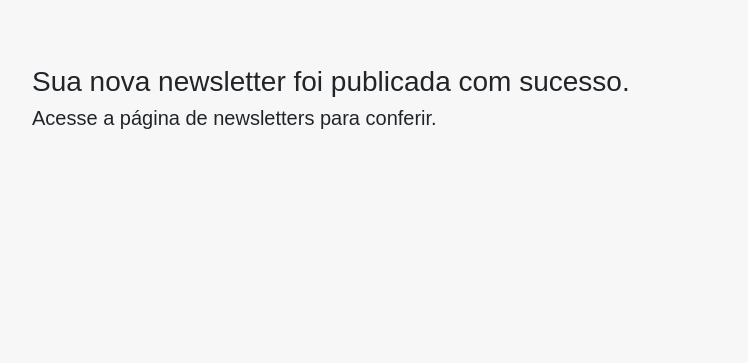
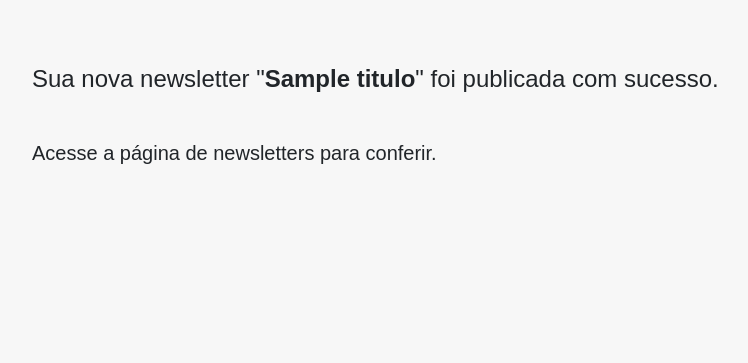
Before and after one commit to fczanetti/mcfields, a Django app: template mcfields/newsletter/templates/newsletter/post_newsletter_success.html in a window 1280 px wide. Shown: the part 96-459 px from the top of the page, without its empty margins (224-972 px from the left). Run offline with Django 5.2, Linux system fonts and the light colour scheme; the template is opened without the code that fills it: most values are stand-ins (such as "Sample title", 1, 10 or a date in 2020); some libraries are stand-ins or nearby versions.

Commit message:
Título da newsletter inserido na página de postagem com sucesso.
close #76

```diff
--- a/mcfields/newsletter/static/newsletter/css/post_newsletter_success.css
+++ b/mcfields/newsletter/static/newsletter/css/post_newsletter_success.css
@@ -1,5 +1,9 @@
 #main-cont-sucess {
     padding: 5% 20%;
+}
+
+#msg-success {
+    margin-bottom: 3rem;
 }
 
 @media screen and (max-width: 850px) {
--- a/mcfields/newsletter/templates/newsletter/post_newsletter_success.html
+++ b/mcfields/newsletter/templates/newsletter/post_newsletter_success.html
@@ -11,7 +11,7 @@
 
 {% block maincontent %}
     <div id="main-cont-sucess">
-        <h3>Sua nova newsletter foi publicada com sucesso.</h3>
+        <h4 id="msg-success">Sua nova newsletter "<strong>{{ titulo }}</strong>" foi publicada com sucesso.</h4>
         <h5>Acesse a página de newsletters para conferir.</h5>
     </div>
 {% endblock maincontent %}
--- a/mcfields/newsletter/urls.py
+++ b/mcfields/newsletter/urls.py
@@ -7,5 +7,4 @@ urlpatterns = [
     path('', views.indice_newsletters, name='indice_newsletters'),
     path('<slug:slug>', views.detalhe_newsletter, name='detalhe_newsletter'),
     path('adm/post', views.post_newsletter, name='post'),
-    path('adm/post/success', views.post_newsletter_sucess, name='post_success'),
 ]
```
Also changed, not shown: mcfields/newsletter/tests/test_post_newsletter_success.py (+2 -11 lines), mcfields/newsletter/views.py (+4 -7 lines).
